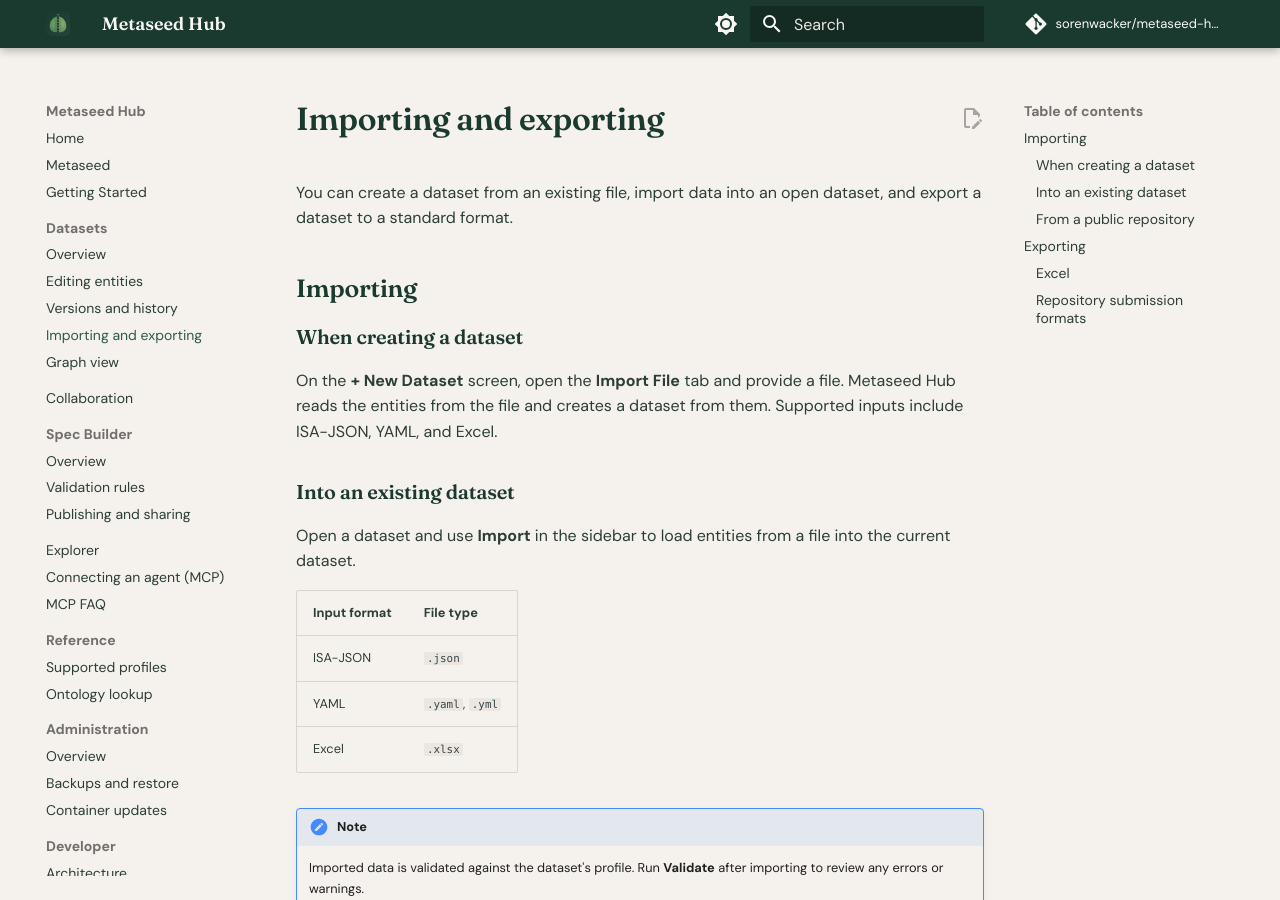
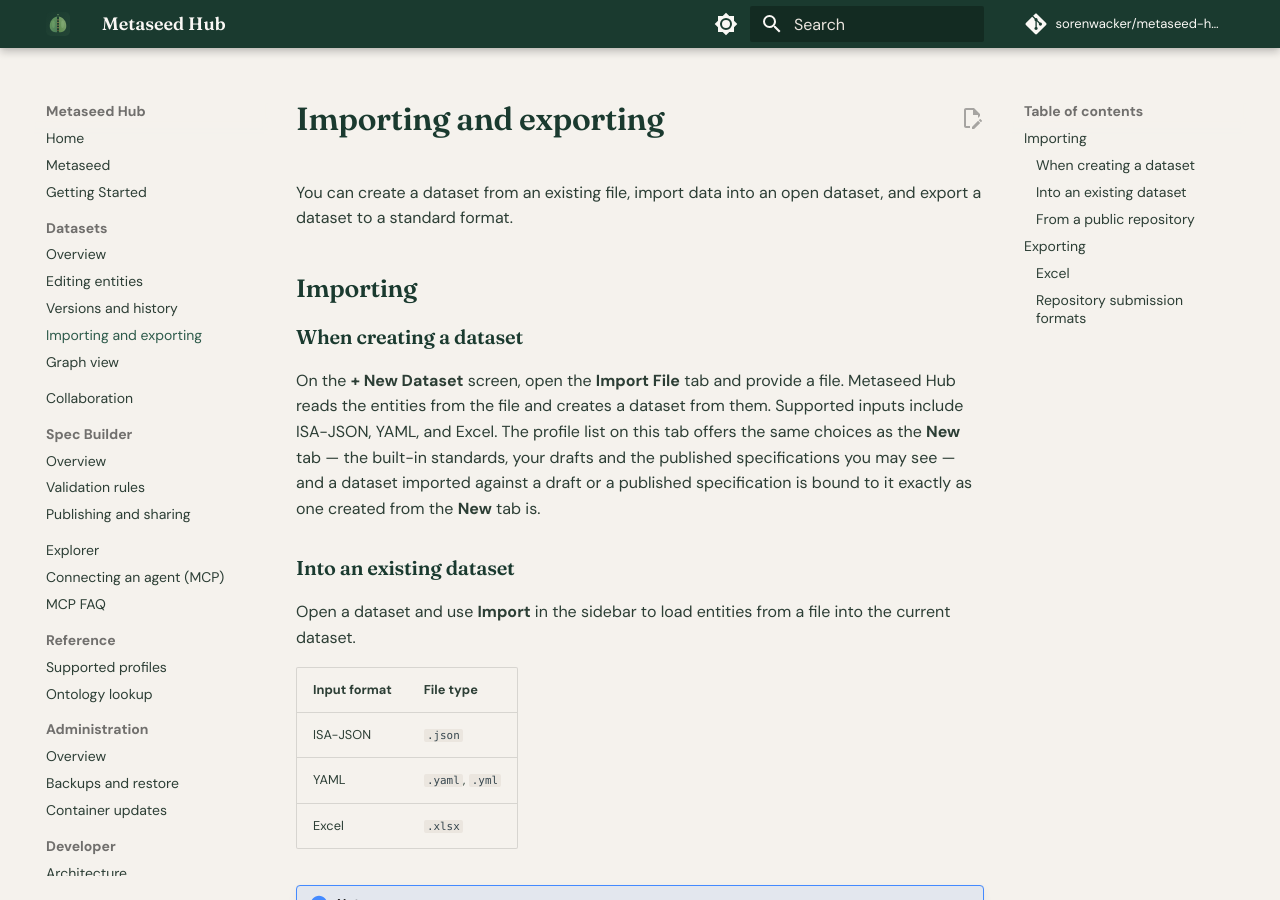
Before and after one commit to sorenwacker/metaseed-hub, an MkDocs documentation site: the page built from docs/datasets/import-export.md, in a window 1280 px wide and 900 px high. Built offline with MkDocs 1.6.1 and Material for MkDocs 9.7.7, drawn with Linux system fonts in a browser that asks for light colours; comment, search, counter and statistics services are not loaded.

Commit message:
Document that imports bind to the chosen draft or specification, that row removal redraws the table, and the CSRF rule

```diff
--- a/docs/datasets/import-export.md
+++ b/docs/datasets/import-export.md
@@ -6,7 +6,7 @@
 
 ### When creating a dataset
 
-On the **+ New Dataset** screen, open the **Import File** tab and provide a file. Metaseed Hub reads the entities from the file and creates a dataset from them. Supported inputs include ISA-JSON, YAML, and Excel.
+On the **+ New Dataset** screen, open the **Import File** tab and provide a file. Metaseed Hub reads the entities from the file and creates a dataset from them. Supported inputs include ISA-JSON, YAML, and Excel. The profile list on this tab offers the same choices as the **New** tab — the built-in standards, your drafts and the published specifications you may see — and a dataset imported against a draft or a published specification is bound to it exactly as one created from the **New** tab is.
 
 ### Into an existing dataset
 
```
Also changed, not shown: docs/datasets/entities.md (+1 -1 lines), docs/developer/architecture.md (+2 -0 lines).
